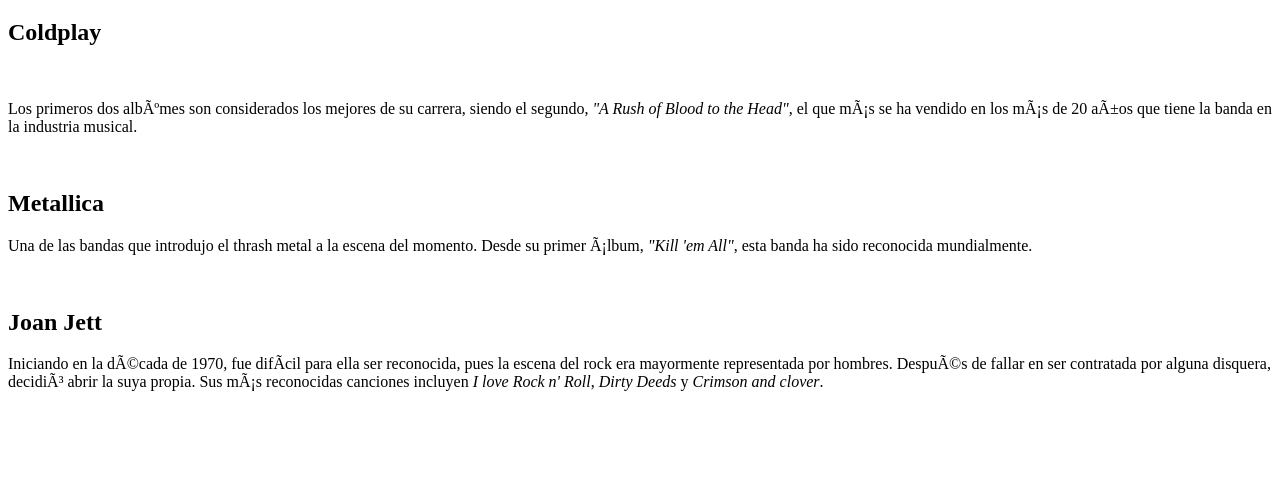
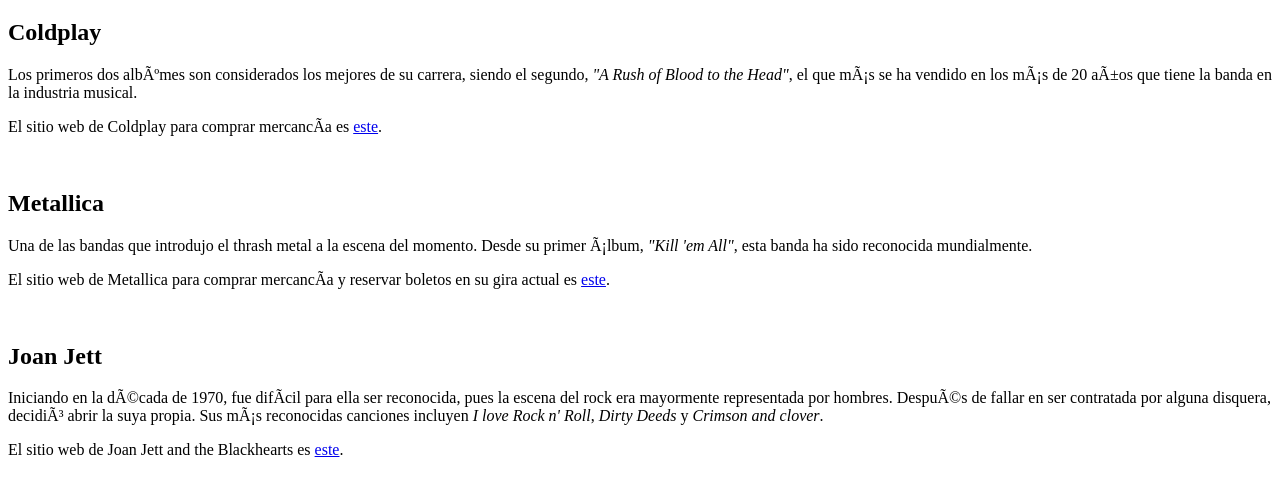
Before and after one commit to zally-rm/practica2808-desarrolloweb, a plain HTML site: page index.html in a window 1280 px wide. Shown: the part 61-554 px from the top of the page. Drawn offline with Linux system fonts and the light colour scheme.

Commit message:
se añadieron links

```diff
--- a/index.html
+++ b/index.html
@@ -9,15 +9,18 @@
     <h1>Mis artistas favoritos</h1>
     <section id="coldplay">
         <h2>Coldplay</h2>
-        <br><p>Los primeros dos albúmes son considerados los mejores de su carrera, siendo el segundo, <cite>"A Rush of Blood to the Head"</cite>, el que más se ha vendido en los más de 20 años que tiene la banda en la industria musical.</p>
+        <p>Los primeros dos albúmes son considerados los mejores de su carrera, siendo el segundo, <cite>"A Rush of Blood to the Head"</cite>, el que más se ha vendido en los más de 20 años que tiene la banda en la industria musical.</p>
+        <p>El sitio web de Coldplay para comprar mercancía es <a href="https://www.coldplay.com/">este</a>.</p>
     </section>
     <br><section id="metallica">
         <h2>Metallica</h2>
         <p>Una de las bandas que introdujo el thrash metal a la escena del momento. Desde su primer álbum, <cite>"Kill 'em All"</cite>, esta banda ha sido reconocida mundialmente.</p>
+        <p>El sitio web de Metallica para comprar mercancía y reservar boletos en su gira actual es <a href="https://www.metallica.com/">este</a>.</p>
     </section>
     <br><section id="joan jett">
         <h2>Joan Jett</h2>
         <p>Iniciando en la década de 1970, fue difícil para ella ser reconocida, pues la escena del rock era mayormente representada por hombres. Después de fallar en ser contratada por alguna disquera, decidió abrir la suya propia. Sus más reconocidas canciones incluyen <cite>I love Rock n' Roll</cite>, <cite>Dirty Deeds</cite> y <cite>Crimson and clover</cite>.</p>
+        <p>El sitio web de Joan Jett and the Blackhearts es <a href="https://www.joanjett.com/">este</a>.</p>
     </section>
 </body>
 </html>
```
